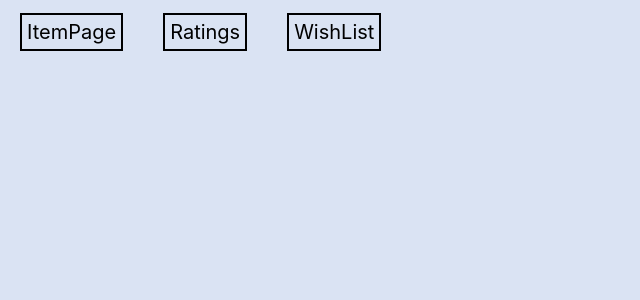
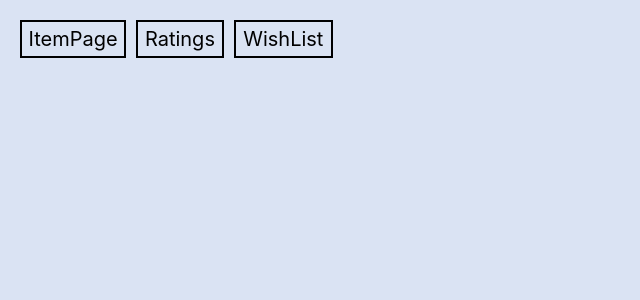
Before and after one commit to movie-book-recommender/movie-book-recommender-project, a React (Create React App) app in the folder src/frontend/: page / in a window 1280 px wide. Shown: the top 300 px of the page, without its empty margins (0-640 px from the left). Built offline with nearby package versions, Linux system fonts and the light colour scheme.

Commit message:
modification to page layout

```diff
--- a/src/frontend/src/App.css
+++ b/src/frontend/src/App.css
@@ -1,4 +1,4 @@
-.App {
+/*.App {
   text-align: center;
 }
 
@@ -36,13 +36,15 @@
     transform: rotate(360deg);
   }
 }
-
+*/
 .navbar a{
+  display: inline-block;
   border-style: solid;
   border-width: 2px;
   text-decoration: none;
+  text-align: center;
   font-size: 20px;
-  margin: 20px;
+  margin-right: 10px;
   padding: 5px;
   color: black;
 }
@@ -51,6 +53,19 @@
   font-weight: bold;
 }
 
+.navbar a::before {
+  display: block;
+  content: attr(data-link);
+  font-weight: bold;
+  height: 0;
+  overflow: hidden;
+  visibility: hidden;
+}
+
+.page {
+  padding: 20px;
+}
+
 .page-container {
-  padding: 20px 0px;
+  padding: 10px;
 }
--- a/src/frontend/src/App.js
+++ b/src/frontend/src/App.js
@@ -1,5 +1,4 @@
 import React, { useState, useEffect } from 'react';
-import logo from './logo.svg';
 import './App.css';
 
 const Home = () => {
@@ -11,17 +10,39 @@ const Home = () => {
     });
   }, []);
   return (
-    <div> <h2>The current time is {currentTime}</h2> </div>
+    <div class="page-container">
+      <h2>The current time is {currentTime}</h2>
+      <div>
+        <p>
+          You are currently lookin Movie Page.
+        </p>
+        <p>
+          Switch to Books?
+        </p>
+        <Search />
+      </div>
+    </div>
   )
 }
 
 const Ratings = () => (
-  <div> <h2>MyRatings</h2> </div>
+  <div class="page-container">
+    <h2>MyRatings</h2>
+  </div>
 )
 
 const Wishlist = () => (
+  <div class="page-container">
+    <h2>WishList</h2>
+  </div>
+)
 
-  <div> <h2>WishList</h2> </div>
+const Search = () => (
+    <form action="/search" method="GET">
+        <label for="search">Search movies </label>
+				<input type="search" id ="search" name="query" placeholder="Search movies"/>
+				<button type="submit" value="submit">Search</button>
+		</form>
 )
 
 
@@ -43,20 +64,16 @@ const App = () => {
     }
   }
 
-  const padding = {
-    padding: 5
-  }
-
   return (
-    <div class="page-container">
+    <div class="page">
       <div class="navbar">
-        <a href="/" onClick={toPage('ItemPage')} style={padding}>
+        <a href="/" onClick={toPage('ItemPage')} data-link="ItemPage">
           ItemPage
         </a>
-        <a href="/" onClick={toPage('Ratings')} style={padding}>
+        <a href="/ratings" onClick={toPage('Ratings')} data-link="Ratings">
           Ratings
         </a>
-        <a href="/" onClick={toPage('WishList')} style={padding}>
+        <a href="/wishlist" onClick={toPage('WishList')} data-link="WishList">
           WishList
         </a>
       </div>
```
Also changed, not shown: 1 other file (tests, documents, lock files or other folders).
